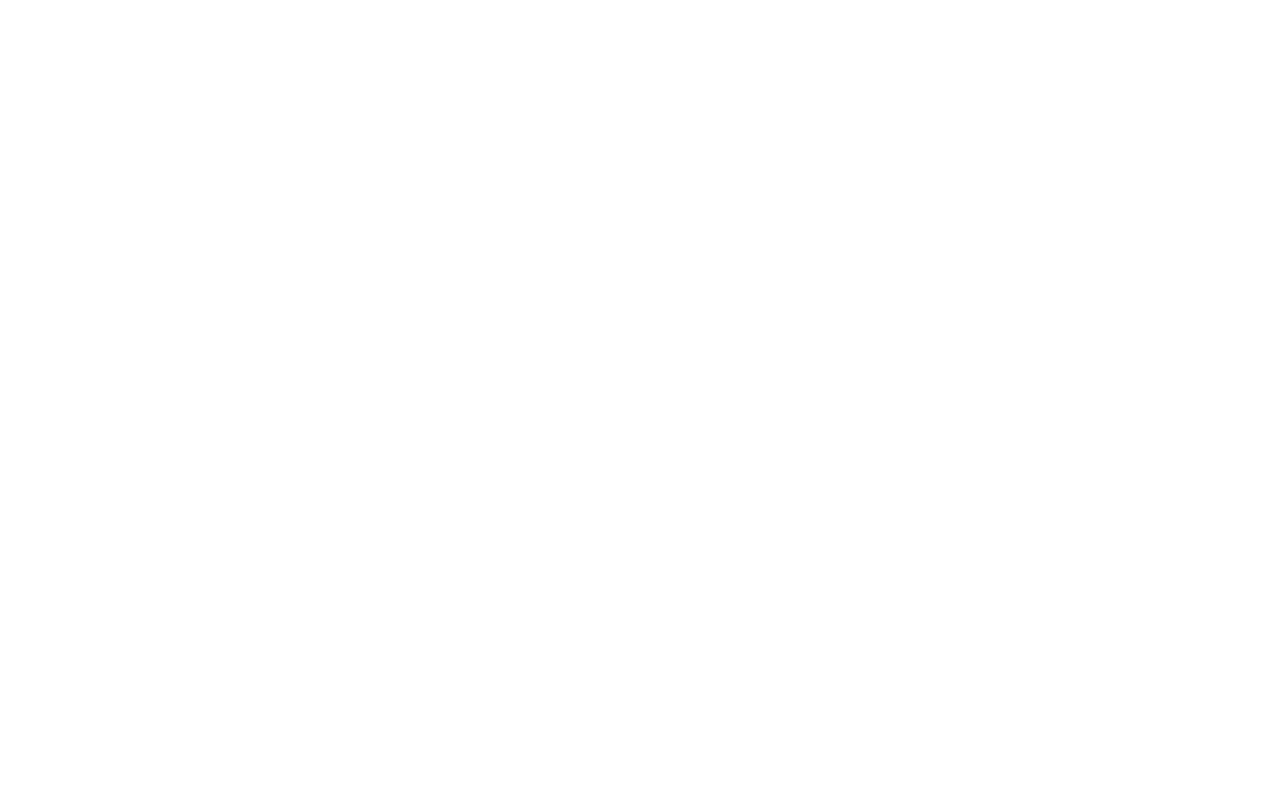
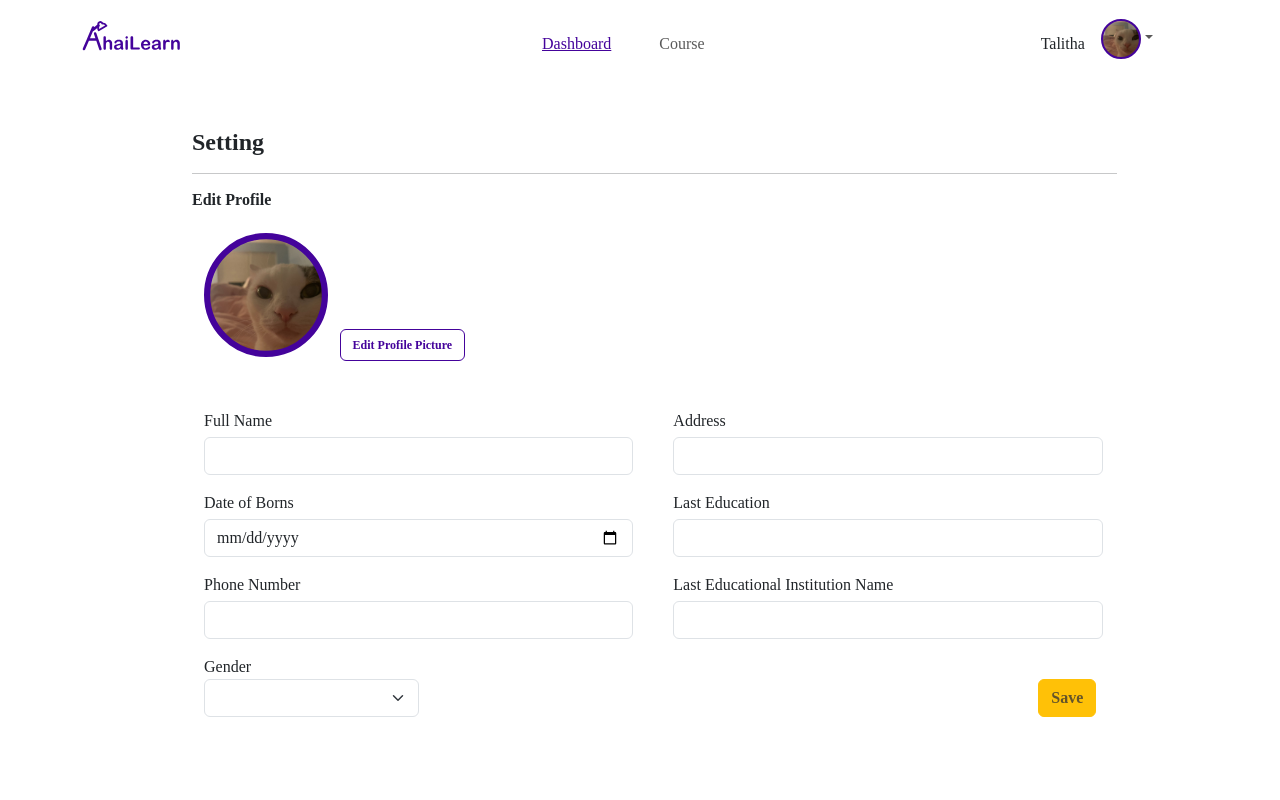
Before and after one commit to talithafawwaz/miniproject_talitha-fawwaz, a React (Vite) app: page /setting in a window 1280 px wide. Before the commit this address had no page. Shown: the top 800 px of the page. Built offline with nearby package versions, Linux system fonts and the light colour scheme; a web font is replaced by a local one.

Commit message:
enhance setting

```diff
--- a/src/components/Navbar/NavLogin.jsx
+++ b/src/components/Navbar/NavLogin.jsx
@@ -47,7 +47,7 @@ const NavLogin = () => {
                   </a>
                   <ul className="dropdown-menu">
                     <li>
-                      <a className="dropdown-item" href="#"><Gear/> Setting</a>
+                      <a className="dropdown-item" href="/setting"><Gear/> Setting</a>
                     </li>
                     <li>
                       <a className="dropdown-item text-danger" href="/login"><BoxArrowRight/> Logout</a>
--- /dev/null
+++ b/src/pages/Setting/Setting.jsx
@@ -0,0 +1,77 @@
+import NavLogin from "../../components/Navbar/NavLogin"
+import Footer from "../../components/Footer/Footer"
+import profile from '../../assets/profile.svg';
+
+const Setting = () => {
+    return(
+        <>
+            <NavLogin/>
+            <div className="setting" style={{margin:"10% 0% 0% 15%"}}>
+                <h4 style={{fontWeight:"bold"}}>Setting</h4>
+                <hr style={{width:"85%"}}/>
+                <h6 style={{fontWeight:"bold"}}>Edit Profile</h6>
+                <div className="row mx-0">
+                    <div className="col-md-3 mt-3"><img src={profile} alt="Profile" style={{width:"50%"}}/></div>
+                    <div className="col-md-3">
+                        <button className="btn"
+                            style={{borderColor:"#44039B", color:"#44039B", margin:"45% 0% 0% -55%", fontSize:"12px", fontWeight:"bold"}}>
+                            Edit Profile Picture
+                        </button>
+                    </div>
+                </div>
+                <div className="row mt-5 mx-0">
+                    <div className="col-md-5 ">
+                        <label htmlFor="fullname">Full Name</label>
+                        <input
+                            className="form-control mt-1 mb-3"
+                            type="text"
+                        />
+                        <label htmlFor="dateborn">Date of Borns</label>
+                        <input
+                            className="form-control mt-1 mb-3"
+                            type="date"
+                        />
+                        <label htmlFor="phonenumber">Phone Number</label>
+                        <input
+                            className="form-control mt-1 mb-3"
+                            type="number"
+                        />
+                        <label htmlFor="gender">Gender</label>
+                        <select
+                            className="form-select w-50"
+                            id="gender"
+                            name="gender"
+                        >
+                            <option hidden="" />
+                            <option value="Women">Women</option>
+                            <option value="Men">Men</option>
+                        </select>
+                    </div>
+                    <div className="col-md-5 mx-3">
+                        <label htmlFor="address">Address</label>
+                        <input
+                            className="form-control mt-1 mb-3"
+                            type="text"
+                        />
+                        <label htmlFor="lasteducation">Last Education</label>
+                        <input
+                            className="form-control mt-1 mb-3"
+                            type="text"
+                        />
+                        <label htmlFor="institutionname">Last Educational Institution Name</label>
+                        <input
+                            className="form-control mt-1 mb-3"
+                            type="text"
+                        />
+                        <button className="btn btn-warning mt-4" style={{fontWeight:"bold", color: "#64542A", marginLeft:"85%"}}>Save</button>
+                    </div>
+                </div>
+            </div>
+            <div className="footer-login" style={{marginTop:"7em"}}>
+                <div className="copyright" ><Footer/></div>
+            </div>
+        </>
+    )
+}
+
+export default Setting
--- a/src/routes/Route.jsx
+++ b/src/routes/Route.jsx
@@ -6,6 +6,7 @@ import Catalog from "../pages/Catalog/Catalog";
 import DetailCourse from "../pages/DetailCourse/DetailCourse";
 import Payment from "../pages/Payment/Payment";
 import Confirmation from "../pages/Payment/Confirmation";
+import Setting from "../pages/Setting/Setting";
 
 const Routers = [
     {
@@ -39,6 +40,10 @@ const Routers = [
     {
         path: "/confirmation",
         element: <Confirmation/>,
+    },
+    {
+        path: "/setting",
+        element: <Setting/>,
     }
 ];
 
```
